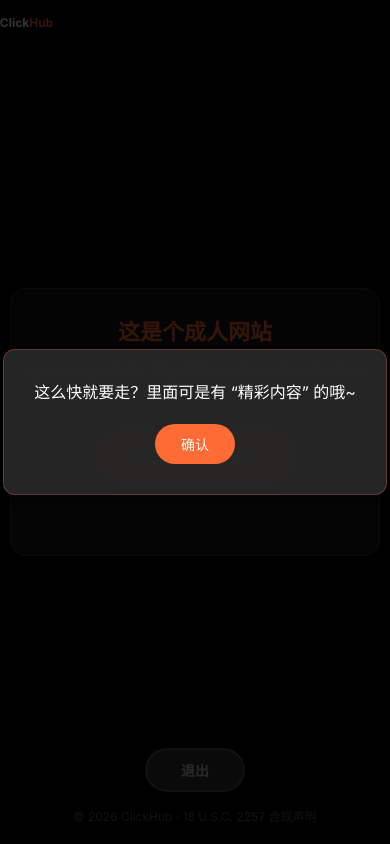
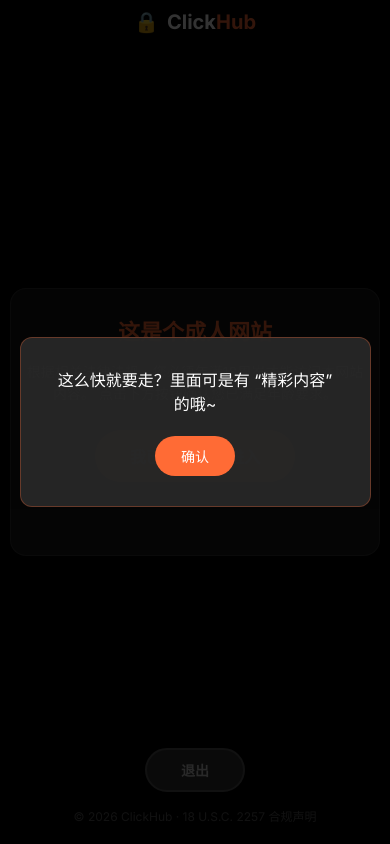
Before and after one commit to Jiayao-Hu-2023/Jiayao-Hu-2023.github.io, a plain HTML site: page index.html in a window 390 px wide. Both pictures are taken after a click on the button "退出". Drawn offline with Linux system fonts and the light colour scheme.

Commit message:
Add files via upload

```diff
--- a/style.css
+++ b/style.css
@@ -394,8 +394,9 @@
 
     .verification-header {
         top: 10px;
-        left: 10px;
-        font-size: 12px;
+        left: 50%;
+        transform: translateX(-50%);
+        font-size: 20px;
     }
 
     .main-card {
@@ -428,6 +429,11 @@
 
     .button-container {
         min-height: 80px;
+    }
+
+    .dialog-content {
+        max-width: 90%;
+        margin: 0 10px;
     }
 
     .surrender-content {
```
